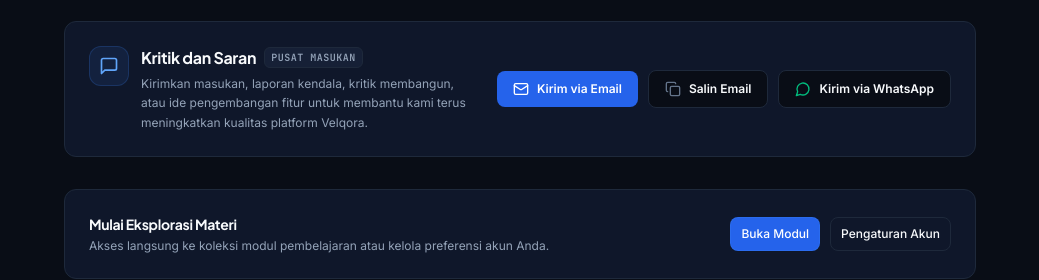
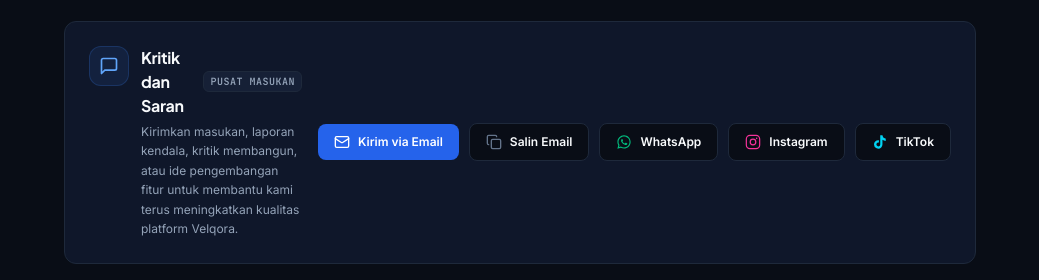
Before and after one commit to wahyualdir/Velqora, a Next.js app: page /dashboard/panduan in a window 1280 px wide. Shown: the part 4018-4298 px from the top of the page, without its empty margins (240-1279 px from the left). Built offline with nearby package versions, Linux system fonts and the light colour scheme; no server answers.

Commit message:
fix(ui): restore and enhance Instagram, WhatsApp, and TikTok logos across footer and help pages

```diff
--- a/src/app/dashboard/panduan/page.tsx
+++ b/src/app/dashboard/panduan/page.tsx
@@ -37,6 +37,7 @@ import {
 } from "@/components/ui/table";
 import { toast } from "sonner";
 import { PageHeader } from "@/components/ui/page-header";
+import { WhatsAppIcon, InstagramIcon, TikTokIcon } from "@/components/ui/brand-logos";
 
 interface GuideItem {
   id: string;
@@ -634,10 +635,30 @@ export default function PanduanAplikasiPage() {
                 href="https://wa.me/6283162031942?text=Halo%20Admin%20Velqora%2C%20saya%20ingin%20menyampaikan%20kritik%20dan%20saran%20mengenai%20platform%3A%20"
                 target="_blank"
                 rel="noopener noreferrer"
-                className="inline-flex items-center justify-center gap-2 px-4 py-2.5 rounded-lg text-xs font-semibold bg-surface-secondary hover:bg-surface-secondary/80 text-text-primary border border-border transition-all text-center w-full sm:w-auto"
+                className="inline-flex items-center justify-center gap-2 px-4 py-2.5 rounded-lg text-xs font-semibold bg-surface-secondary hover:bg-surface-secondary/80 text-text-primary border border-border hover:border-emerald-500/40 hover:text-emerald-400 transition-all text-center w-full sm:w-auto"
               >
-                <MessageCircle className="w-4 h-4 shrink-0 text-emerald-500" />
-                <span>Kirim via WhatsApp</span>
+                <WhatsAppIcon className="w-4 h-4 shrink-0 text-emerald-500" />
+                <span>WhatsApp</span>
+              </a>
+
+              <a
+                href="https://instagram.com/velqora"
+                target="_blank"
+                rel="noopener noreferrer"
+                className="inline-flex items-center justify-center gap-2 px-4 py-2.5 rounded-lg text-xs font-semibold bg-surface-secondary hover:bg-surface-secondary/80 text-text-primary border border-border hover:border-pink-500/40 hover:text-pink-400 transition-all text-center w-full sm:w-auto"
+              >
+                <InstagramIcon className="w-4 h-4 shrink-0 text-pink-500" />
+                <span>Instagram</span>
+              </a>
+
+              <a
+                href="https://tiktok.com/@velqora"
+                target="_blank"
+                rel="noopener noreferrer"
+                className="inline-flex items-center justify-center gap-2 px-4 py-2.5 rounded-lg text-xs font-semibold bg-surface-secondary hover:bg-surface-secondary/80 text-text-primary border border-border hover:border-cyan-500/40 hover:text-cyan-400 transition-all text-center w-full sm:w-auto"
+              >
+                <TikTokIcon className="w-4 h-4 shrink-0 text-cyan-400" />
+                <span>TikTok</span>
               </a>
             </div>
           </div>
--- a/src/components/layout/watermark-footer.tsx
+++ b/src/components/layout/watermark-footer.tsx
@@ -22,6 +22,32 @@ function GitHubIcon({ className = "w-4 h-4" }: { className?: string }) {
         clipRule="evenodd"
         d="M12 2C6.477 2 2 6.484 2 12.017c0 4.425 2.865 8.18 6.839 9.504.5.092.682-.217.682-.483 0-.237-.008-.868-.013-1.703-2.782.605-3.369-1.343-3.369-1.343-.454-1.158-1.11-1.466-1.11-1.466-.908-.62.069-.608.069-.608 1.003.07 1.53 1.032 1.53 1.032.892 1.53 2.341 1.088 2.91.832.092-.647.35-1.088.636-1.338-2.22-.253-4.555-1.113-4.555-4.951 0-1.093.39-1.988 1.029-2.688-.103-.253-.446-1.272.098-2.65 0 0 .84-.27 2.75 1.026A9.564 9.564 0 0112 6.844c.85.004 1.705.115 2.504.337 1.909-1.296 2.747-1.027 2.747-1.027.546 1.379.202 2.398.1 2.651.64.7 1.028 1.595 1.028 2.688 0 3.848-2.339 4.695-4.566 4.943.359.309.678.92.678 1.855 0 1.338-.012 2.419-.012 2.747 0 .268.18.58.688.482A10.019 10.019 0 0022 12.017C22 6.484 17.522 2 12 2z"
       />
+    </svg>
+  );
+}
+
+function WhatsAppIcon({ className = "w-4 h-4" }: { className?: string }) {
+  return (
+    <svg className={className} viewBox="0 0 24 24" fill="currentColor" aria-hidden="true">
+      <path d="M12.04 2C6.58 2 2.13 6.45 2.13 11.91C2.13 13.66 2.59 15.36 3.45 16.86L2.05 22L7.3 20.62C8.75 21.41 10.38 21.83 12.04 21.83C17.5 21.83 21.95 17.38 21.95 11.92C21.95 9.27 20.92 6.78 19.05 4.91C17.18 3.03 14.69 2 12.04 2M12.05 3.67C14.25 3.67 16.31 4.53 17.87 6.09C19.42 7.65 20.28 9.72 20.28 11.92C20.28 16.46 16.59 20.15 12.04 20.15C10.56 20.15 9.12 19.76 7.85 19L7.55 18.83L4.43 19.65L5.26 16.61L5.06 16.29C4.24 14.99 3.81 13.47 3.81 11.91C3.81 7.37 7.5 3.67 12.05 3.67M9.07 7.68C8.91 7.68 8.65 7.74 8.43 7.98C8.21 8.22 7.6 8.79 7.6 9.94C7.6 11.09 8.44 12.2 8.56 12.36C8.68 12.52 10.18 14.83 12.5 15.83C13.05 16.07 13.48 16.21 13.81 16.32C14.36 16.49 14.86 16.47 15.26 16.41C15.7 16.34 16.62 15.85 16.81 15.31C17 14.77 17 14.31 16.94 14.21C16.88 14.11 16.72 14.05 16.48 13.93C16.24 13.81 15.06 13.23 14.84 13.15C14.62 13.07 14.46 13.03 14.3 13.27C14.14 13.51 13.68 14.05 13.54 14.21C13.4 14.37 13.26 14.39 13.02 14.27C12.78 14.15 12.01 13.9 11.09 13.08C10.37 12.44 9.88 11.65 9.74 11.41C9.6 11.17 9.73 11.04 9.85 10.92C9.96 10.81 10.1 10.63 10.22 10.49C10.34 10.35 10.38 10.25 10.46 10.09C10.54 9.93 10.5 9.79 10.44 9.67C10.38 9.55 9.92 8.42 9.73 7.95C9.54 7.49 9.35 7.55 9.21 7.54C9.08 7.54 8.92 7.54 8.76 7.54" />
+    </svg>
+  );
+}
+
+function InstagramIcon({ className = "w-4 h-4" }: { className?: string }) {
+  return (
+    <svg className={className} viewBox="0 0 24 24" fill="none" aria-hidden="true">
+      <rect x="2" y="2" width="20" height="20" rx="5.5" stroke="currentColor" strokeWidth="1.8" />
+      <circle cx="12" cy="12" r="4.2" stroke="currentColor" strokeWidth="1.8" />
+      <circle cx="17.5" cy="6.5" r="1.2" fill="currentColor" />
+    </svg>
+  );
+}
+
+function TikTokIcon({ className = "w-4 h-4" }: { className?: string }) {
+  return (
+    <svg className={className} viewBox="0 0 24 24" fill="currentColor" aria-hidden="true">
+      <path d="M19.59 6.69a4.83 4.83 0 0 1-3.77-4.25V2h-3.45v13.67a2.89 2.89 0 0 1-5.2 1.74 2.89 2.89 0 0 1 2.31-4.64c.298-.002.595.042.88.13V9.4a6.33 6.33 0 0 0-1-.08A6.34 6.34 0 0 0 3 15.66a6.34 6.34 0 0 0 10.82 4.46 6.27 6.27 0 0 0 1.84-4.46V8.75a8.28 8.28 0 0 0 4.93 1.6V6.9a4.83 4.83 0 0 1-1-.21z" />
     </svg>
   );
 }
@@ -105,9 +131,28 @@ export function DashboardFooter({ className = "" }: { className?: string }) {
 
   const socialLinks = [
     {
+      name: "WhatsApp",
+      href: "https://wa.me/6283162031942?text=Halo%20Admin%20Velqora%2C%20saya%20ingin%20bertanya%20seputar%20platform%3A%20",
+      icon: WhatsAppIcon,
+      hoverClass: "hover:text-emerald-500 hover:border-emerald-500/40",
+    },
+    {
+      name: "Instagram",
+      href: "https://instagram.com/velqora",
+      icon: InstagramIcon,
+      hoverClass: "hover:text-pink-500 hover:border-pink-500/40",
+    },
+    {
+      name: "TikTok",
+      href: "https://tiktok.com/@velqora",
+      icon: TikTokIcon,
+      hoverClass: "hover:text-cyan-400 hover:border-cyan-400/40",
+    },
+    {
       name: "GitHub Repository",
       href: "https://github.com/wahyualdir/Velqora",
       icon: GitHubIcon,
+      hoverClass: "hover:text-text-primary hover:border-brand-500/40",
     },
   ];
 
@@ -148,7 +193,7 @@ export function DashboardFooter({ className = "" }: { className?: string }) {
                     rel="noopener noreferrer"
                     aria-label={`Kunjungi ${item.name} Velqora`}
                     title={item.name}
-                    className="w-8 h-8 rounded-lg bg-surface border border-border text-text-secondary hover:text-text-primary hover:border-brand-500/40 hover:bg-surface-secondary flex items-center justify-center transition-all duration-150 active:scale-95 shadow-2xs focus:outline-none focus-visible:ring-1 focus-visible:ring-brand-500"
+                    className={`w-8 h-8 rounded-lg bg-surface border border-border text-text-secondary hover:text-text-primary hover:bg-surface-secondary flex items-center justify-center transition-all duration-150 active:scale-95 shadow-2xs focus:outline-none focus-visible:ring-1 focus-visible:ring-brand-500 ${item.hoverClass || "hover:border-brand-500/40"}`}
                   >
                     <IconComponent className="w-3.5 h-3.5" />
                   </a>
--- a/src/components/ui/brand-logos.tsx
+++ b/src/components/ui/brand-logos.tsx
@@ -393,3 +393,38 @@ export function VSCodeIcon({ className = "w-4 h-4", size = 16 }: BrandIconProps)
     />
   );
 }
+
+/**
+ * 24. Instagram Official Gradient / Glyph Logo
+ */
+export function InstagramIcon({ className = "w-4 h-4", size = 16 }: BrandIconProps) {
+  return (
+    <svg width={size} height={size} viewBox="0 0 24 24" fill="none" className={className}>
+      <rect x="2" y="2" width="20" height="20" rx="5.5" stroke="currentColor" strokeWidth="1.8" />
+      <circle cx="12" cy="12" r="4.2" stroke="currentColor" strokeWidth="1.8" />
+      <circle cx="17.5" cy="6.5" r="1.2" fill="currentColor" />
+    </svg>
+  );
+}
+
+/**
+ * 25. WhatsApp Official Chat Bubble Logo
+ */
+export function WhatsAppIcon({ className = "w-4 h-4", size = 16 }: BrandIconProps) {
+  return (
+    <svg width={size} height={size} viewBox="0 0 24 24" fill="currentColor" className={className}>
+      <path d="M12.04 2C6.58 2 2.13 6.45 2.13 11.91C2.13 13.66 2.59 15.36 3.45 16.86L2.05 22L7.3 20.62C8.75 21.41 10.38 21.83 12.04 21.83C17.5 21.83 21.95 17.38 21.95 11.92C21.95 9.27 20.92 6.78 19.05 4.91C17.18 3.03 14.69 2 12.04 2M12.05 3.67C14.25 3.67 16.31 4.53 17.87 6.09C19.42 7.65 20.28 9.72 20.28 11.92C20.28 16.46 16.59 20.15 12.04 20.15C10.56 20.15 9.12 19.76 7.85 19L7.55 18.83L4.43 19.65L5.26 16.61L5.06 16.29C4.24 14.99 3.81 13.47 3.81 11.91C3.81 7.37 7.5 3.67 12.05 3.67M9.07 7.68C8.91 7.68 8.65 7.74 8.43 7.98C8.21 8.22 7.6 8.79 7.6 9.94C7.6 11.09 8.44 12.2 8.56 12.36C8.68 12.52 10.18 14.83 12.5 15.83C13.05 16.07 13.48 16.21 13.81 16.32C14.36 16.49 14.86 16.47 15.26 16.41C15.7 16.34 16.62 15.85 16.81 15.31C17 14.77 17 14.31 16.94 14.21C16.88 14.11 16.72 14.05 16.48 13.93C16.24 13.81 15.06 13.23 14.84 13.15C14.62 13.07 14.46 13.03 14.3 13.27C14.14 13.51 13.68 14.05 13.54 14.21C13.4 14.37 13.26 14.39 13.02 14.27C12.78 14.15 12.01 13.9 11.09 13.08C10.37 12.44 9.88 11.65 9.74 11.41C9.6 11.17 9.73 11.04 9.85 10.92C9.96 10.81 10.1 10.63 10.22 10.49C10.34 10.35 10.38 10.25 10.46 10.09C10.54 9.93 10.5 9.79 10.44 9.67C10.38 9.55 9.92 8.42 9.73 7.95C9.54 7.49 9.35 7.55 9.21 7.54C9.08 7.54 8.92 7.54 8.76 7.54" />
+    </svg>
+  );
+}
+
+/**
+ * 26. TikTok Official Note Logo
+ */
+export function TikTokIcon({ className = "w-4 h-4", size = 16 }: BrandIconProps) {
+  return (
+    <svg width={size} height={size} viewBox="0 0 24 24" fill="currentColor" className={className}>
+      <path d="M19.59 6.69a4.83 4.83 0 0 1-3.77-4.25V2h-3.45v13.67a2.89 2.89 0 0 1-5.2 1.74 2.89 2.89 0 0 1 2.31-4.64c.298-.002.595.042.88.13V9.4a6.33 6.33 0 0 0-1-.08A6.34 6.34 0 0 0 3 15.66a6.34 6.34 0 0 0 10.82 4.46 6.27 6.27 0 0 0 1.84-4.46V8.75a8.28 8.28 0 0 0 4.93 1.6V6.9a4.83 4.83 0 0 1-1-.21z" />
+    </svg>
+  );
+}
```
